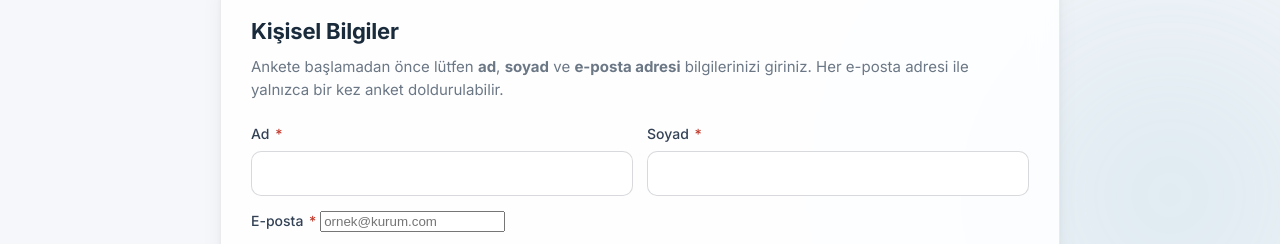
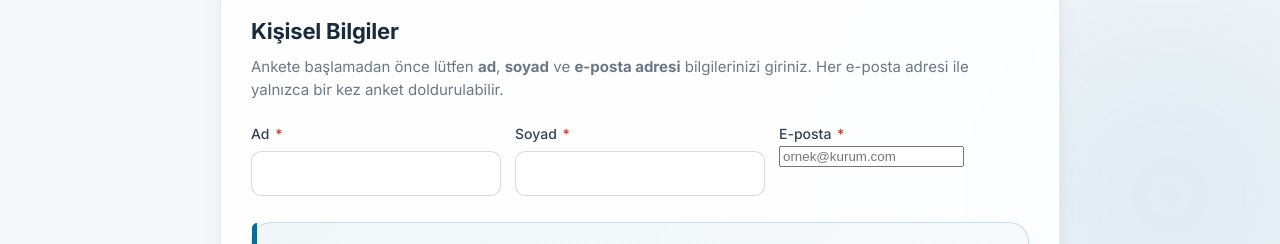
Before and after one commit to oktaybakin-ui/anket-web, a website: page public/index.html in a window 1280 px wide. Shown: the part 515-759 px from the top of the page. Drawn offline with Linux system fonts and the light colour scheme.

Commit message:
Identity form: email same size as Ad/Soyad (3 equal columns)

```diff
--- a/public/index.html
+++ b/public/index.html
@@ -108,7 +108,7 @@
         </p>
 
         <form id="identityForm" novalidate>
-          <div class="row identity-row">
+          <div class="row">
             <label>
               Ad <span class="req">*</span>
               <input type="text" name="ad" required minlength="2" autocomplete="given-name" />
@@ -117,7 +117,7 @@
               Soyad <span class="req">*</span>
               <input type="text" name="soyad" required minlength="2" autocomplete="family-name" />
             </label>
-            <label class="full-row">
+            <label>
               E-posta <span class="req">*</span>
               <input
                 type="email"
--- a/public/styles.css
+++ b/public/styles.css
@@ -580,15 +580,8 @@ main { position: relative; z-index: 1; }
   grid-template-columns: repeat(3, 1fr);
   gap: 14px;
 }
-.row.identity-row {
-  grid-template-columns: 1fr 1fr;
-}
-.row.identity-row .full-row {
-  grid-column: 1 / -1;
-}
 @media (max-width: 720px) {
   .row { grid-template-columns: 1fr; }
-  .row.identity-row { grid-template-columns: 1fr; }
 }
 
 label { display: block; font-size: 14px; color: var(--text-2); font-weight: 500; }
```
